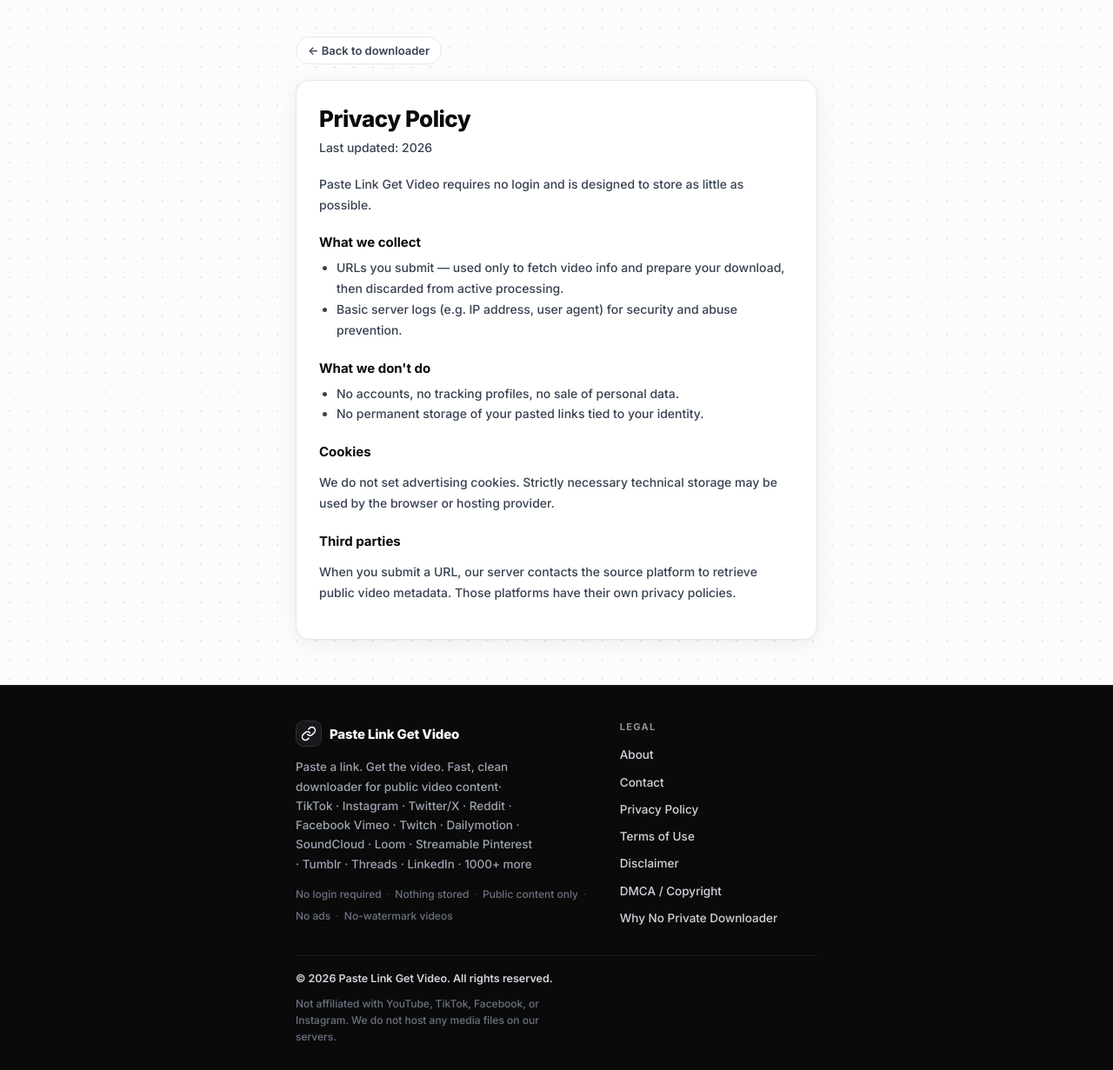
After one commit to RR343ooi/Paste-link-Get-video, a Flask app: page /privacy-policy in a window 1280 px wide. The commit adds this page. Shown: the whole page at 87% size. Run offline with Flask 3, Linux system fonts and the light colour scheme.

Commit message:
Add legal and informational pages, updated routing, and YouTube error handling

```diff
--- a/server/static/style.css
+++ b/server/static/style.css
@@ -163,3 +163,92 @@ a:hover{color:#374151}
 @media(prefers-reduced-motion:reduce){
   *{transition:none!important;animation:none!important}
 }
+
+/* ---------- Site footer (dark, minimal) ---------- */
+.site-footer{
+  background:#0a0a0a;
+  color:#e5e7eb;
+  border-top:1px solid #1c1c21;
+  margin-top:36px;
+  font-family:'Inter','SF Pro Display',-apple-system,BlinkMacSystemFont,Segoe UI,Roboto,Helvetica,Arial,sans-serif;
+}
+.site-footer-inner{
+  max-width:640px;
+  margin:0 auto;
+  padding:0 20px 28px;
+}
+.footer-grid{
+  display:grid;
+  grid-template-columns:1.5fr 1fr;
+  gap:32px;
+  padding:40px 0 28px;
+}
+.footer-brand{min-width:0}
+.footer-logo{
+  display:inline-flex;align-items:center;gap:9px;
+  color:#fff;text-decoration:none;font-weight:800;font-size:15px;letter-spacing:-.01em;
+}
+.footer-logo:hover{color:#fff}
+.footer-logo-icon{
+  width:30px;height:30px;border-radius:9px;flex-shrink:0;
+  display:inline-flex;align-items:center;justify-content:center;
+  background:#17171c;border:1px solid rgba(255,255,255,.1);color:#fff;
+}
+.footer-desc{
+  margin:12px 0 14px;font-size:13.5px;line-height:1.65;color:#9ca3af;font-weight:500;
+  max-width:32ch;
+}
+.footer-trust{
+  margin:0;font-size:12px;line-height:1.6;color:#6b7280;font-weight:500;
+  display:flex;align-items:center;flex-wrap:wrap;gap:6px;
+}
+.footer-dot{color:#3f3f46}
+.footer-nav{min-width:0}
+.footer-heading{
+  margin:0 0 10px;font-size:11px;font-weight:700;letter-spacing:.12em;
+  text-transform:uppercase;color:#8e8e96;
+}
+.footer-links{list-style:none;margin:0;padding:0;display:grid;gap:1px}
+.footer-links a{
+  display:inline-block;padding:5px 0;
+  color:#d1d5db;text-decoration:none;font-size:13.5px;font-weight:500;line-height:1.5;
+  transition:color .15s ease,transform .15s ease;
+}
+.footer-links a:hover{color:#fff;transform:translateX(2px)}
+.footer-links a:focus-visible{outline:2px solid #fff;outline-offset:2px;border-radius:4px}
+.footer-bottom{
+  border-top:1px solid rgba(255,255,255,.08);
+  padding-top:18px;
+  display:flex;align-items:flex-start;justify-content:space-between;gap:12px;flex-wrap:wrap;
+}
+.footer-copy{margin:0;font-size:12.5px;color:#d1d5db;font-weight:600}
+.footer-affil{margin:0;font-size:12px;line-height:1.6;color:#6b7280;font-weight:500;max-width:38ch}
+
+@media(max-width:600px){
+  .footer-grid{grid-template-columns:1fr;gap:26px;padding:32px 0 24px}
+  .footer-desc{max-width:none}
+  .footer-bottom{flex-direction:column;gap:6px}
+  .footer-affil{max-width:none}
+  .site-footer-inner{padding:0 14px 24px}
+}
+
+/* ---------- Legal pages ---------- */
+.legal-wrap{max-width:640px;margin:0 auto;padding:42px 20px 16px}
+.legal-top{margin-bottom:18px}
+.legal-back{
+  display:inline-flex;align-items:center;gap:6px;
+  font-size:13px;font-weight:600;color:#374151;text-decoration:none;
+  background:#fff;border:1px solid #e5e7eb;border-radius:999px;padding:7px 13px;
+  transition:all .15s;
+}
+.legal-back:hover{background:#f9fafb;border-color:#d1d5db;color:#0a0a0a}
+.legal-card{padding:28px 26px}
+.legal-card h1{margin:0 0 6px;font-size:26px;font-weight:800;letter-spacing:-.02em}
+.legal-updated{margin:0 0 18px;font-size:12.5px;color:var(--muted)}
+.legal-card h2{margin:22px 0 8px;font-size:15px;font-weight:700}
+.legal-card p,.legal-card li{font-size:14px;line-height:1.7;color:#374151}
+.legal-card ul,.legal-card ol{padding-left:20px;margin:8px 0}
+@media(max-width:600px){
+  .legal-wrap{padding:28px 14px 8px}
+  .legal-card{padding:22px 18px}
+}
--- /dev/null
+++ b/server/templates/_footer.html
@@ -0,0 +1,44 @@
+<footer class="site-footer" aria-label="Site footer">
+  <div class="site-footer-inner">
+    <div class="footer-grid">
+      <div class="footer-brand">
+        <a href="{{ url_for('index') }}" class="footer-logo" aria-label="Paste Link Get Video — home">
+          <span class="footer-logo-icon" aria-hidden="true">
+            <svg width="18" height="18" viewBox="0 0 24 24" fill="none" stroke="currentColor" stroke-width="2" stroke-linecap="round" stroke-linejoin="round"><path d="M10 13a5 5 0 0 0 7.54.54l3-3a5 5 0 0 0-7.07-7.07l-1.72 1.71"/><path d="M14 11a5 5 0 0 0-7.54-.54l-3 3a5 5 0 0 0 7.07 7.07l1.71-1.71"/></svg>
+          </span>
+          <span>Paste Link Get Video</span>
+        </a>
+        <p class="footer-desc">Paste a link. Get the video. Fast, clean downloader for public video content· TikTok · Instagram · Twitter/X · Reddit · Facebook
+Vimeo · Twitch · Dailymotion · SoundCloud · Loom · Streamable
+Pinterest · Tumblr · Threads · LinkedIn · 1000+ more</p>
+        <p class="footer-trust">
+          <span>No login required</span>
+          <span class="footer-dot" aria-hidden="true">·</span>
+          <span>Nothing stored</span>
+          <span class="footer-dot" aria-hidden="true">·</span>
+          <span>Public content only</span>
+          <span class="footer-dot" aria-hidden="true">·</span>
+          <span>No ads </span>
+          <span class="footer-dot" aria-hidden="true">·</span>
+          <span>No-watermark videos </span>
+        </p>
+      </div>
+      <nav class="footer-nav" aria-label="Legal">
+        <h2 class="footer-heading">Legal</h2>
+        <ul class="footer-links">
+          <li><a href="{{ url_for('about') }}">About</a></li>
+          <li><a href="{{ url_for('contact') }}">Contact</a></li>
+          <li><a href="{{ url_for('privacy_policy') }}">Privacy Policy</a></li>
+          <li><a href="{{ url_for('terms_of_use') }}">Terms of Use</a></li>
+          <li><a href="{{ url_for('disclaimer') }}">Disclaimer</a></li>
+          <li><a href="{{ url_for('dmca') }}">DMCA / Copyright</a></li>
+          <li><a href="{{ url_for('why_no_private') }}">Why No Private Downloader</a></li>
+        </ul>
+      </nav>
+    </div>
+    <div class="footer-bottom">
+      <p class="footer-copy">&copy; 2026 Paste Link Get Video. All rights reserved.</p>
+      <p class="footer-affil">Not affiliated with YouTube, TikTok, Facebook, or Instagram. We do not host any media files on our servers.</p>
+    </div>
+  </div>
+</footer>
--- a/server/templates/index.html
+++ b/server/templates/index.html
@@ -16,7 +16,7 @@
 <main class="wrap">
   <header class="hero">
     <h1>Paste link.<br>Get video.</h1>
-    <p class="subtitle">Paste any X/Twitter, TikTok, Instagram, reddit or Facebook link.<br>Fetch info, pick quality, download MP4 or MP3 — fast &amp; free.</p>
+    <p class="subtitle">Paste any X/Twitter, TikTok, Instagram, reddit or Facebook ,1000 sites link.<br>Fetch info, pick quality, download MP4 or MP3 — fast &amp; free. No ads,No-watermark. </p>
   </header>
 
   <section class="card input-card" aria-label="Video URL input">
@@ -87,9 +87,8 @@
     <div id="fileList" class="muted">No files yet.</div>
   </section>
 
-  <footer class="muted small footer" style="text-align:center;color:#9ca3af">Paste link. Get video.</footer>
-  <footer class="muted small footer" style="text-align:center;color:#9ca3af">A website that does not currently support YouTube.</footer>
 </main>
+{% include '_footer.html' %}
 <script src="/static/app.js"></script>
 </body>
 </html>
--- /dev/null
+++ b/server/templates/privacy-policy.html
@@ -0,0 +1,38 @@
+<!doctype html>
+<html lang="en">
+<head>
+<meta charset="utf-8"/>
+<meta name="viewport" content="width=device-width,initial-scale=1"/>
+<title>Privacy Policy — Paste Link Get Video</title>
+<link rel="icon" type="image/x-icon" href="{{ url_for('static', filename='favicon.ico') }}">
+<link rel="preconnect" href="https://fonts.googleapis.com">
+<link rel="preconnect" href="https://fonts.gstatic.com" crossorigin>
+<link href="https://fonts.googleapis.com/css2?family=Inter:wght@500;600;700;800;900&display=swap" rel="stylesheet">
+<link rel="stylesheet" href="{{ url_for('static', filename='style.css') }}"/>
+</head>
+<body>
+<main class="legal-wrap">
+  <div class="legal-top"><a class="legal-back" href="{{ url_for('index') }}">&larr; Back to downloader</a></div>
+  <article class="card legal-card">
+    <h1>Privacy Policy</h1>
+    <p class="legal-updated">Last updated: 2026</p>
+    <p>Paste Link Get Video requires no login and is designed to store as little as possible.</p>
+    <h2>What we collect</h2>
+    <ul>
+      <li>URLs you submit — used only to fetch video info and prepare your download, then discarded from active processing.</li>
+      <li>Basic server logs (e.g. IP address, user agent) for security and abuse prevention.</li>
+    </ul>
+    <h2>What we don't do</h2>
+    <ul>
+      <li>No accounts, no tracking profiles, no sale of personal data.</li>
+      <li>No permanent storage of your pasted links tied to your identity.</li>
+    </ul>
+    <h2>Cookies</h2>
+    <p>We do not set advertising cookies. Strictly necessary technical storage may be used by the browser or hosting provider.</p>
+    <h2>Third parties</h2>
+    <p>When you submit a URL, our server contacts the source platform to retrieve public video metadata. Those platforms have their own privacy policies.</p>
+  </article>
+</main>
+{% include '_footer.html' %}
+</body>
+</html>
```
Also changed, not shown: server/cookies.txt (+7 -4 lines), server/static/app.js (+23 -10 lines), server/templates/about.html (added, +36 -0 lines), server/templates/contact.html (added, +30 -0 lines), server/templates/disclaimer.html (added, +30 -0 lines), server/templates/dmca.html (added, +33 -0 lines), server/templates/terms-of-use.html (added, +36 -0 lines), server/templates/why-no-private-downloader.html (added, +31 -0 lines), server/static/favicon.ico.
